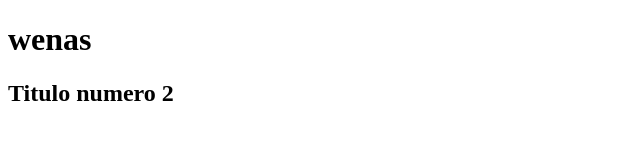
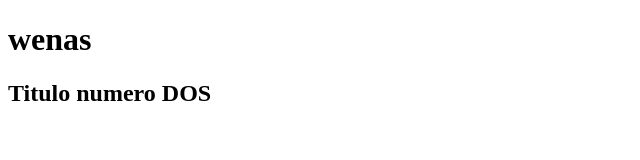
Before and after one commit to jbvs77/edxGit, a plain HTML site: page index.html in a window 1280 px wide. Shown: the full height of the page, 0-640 px from the left. Drawn offline with Linux system fonts and the light colour scheme.

Commit message:
Update index.html - Mayusculas
Update index.html - Mayusculas

```diff
--- a/index.html
+++ b/index.html
@@ -7,6 +7,6 @@
 </head>
 <body>
     <h1>wenas</h1>
-    <h2>Titulo numero 2 </h2>
+    <h2>Titulo numero DOS </h2>
 </body>
 </html>
```
